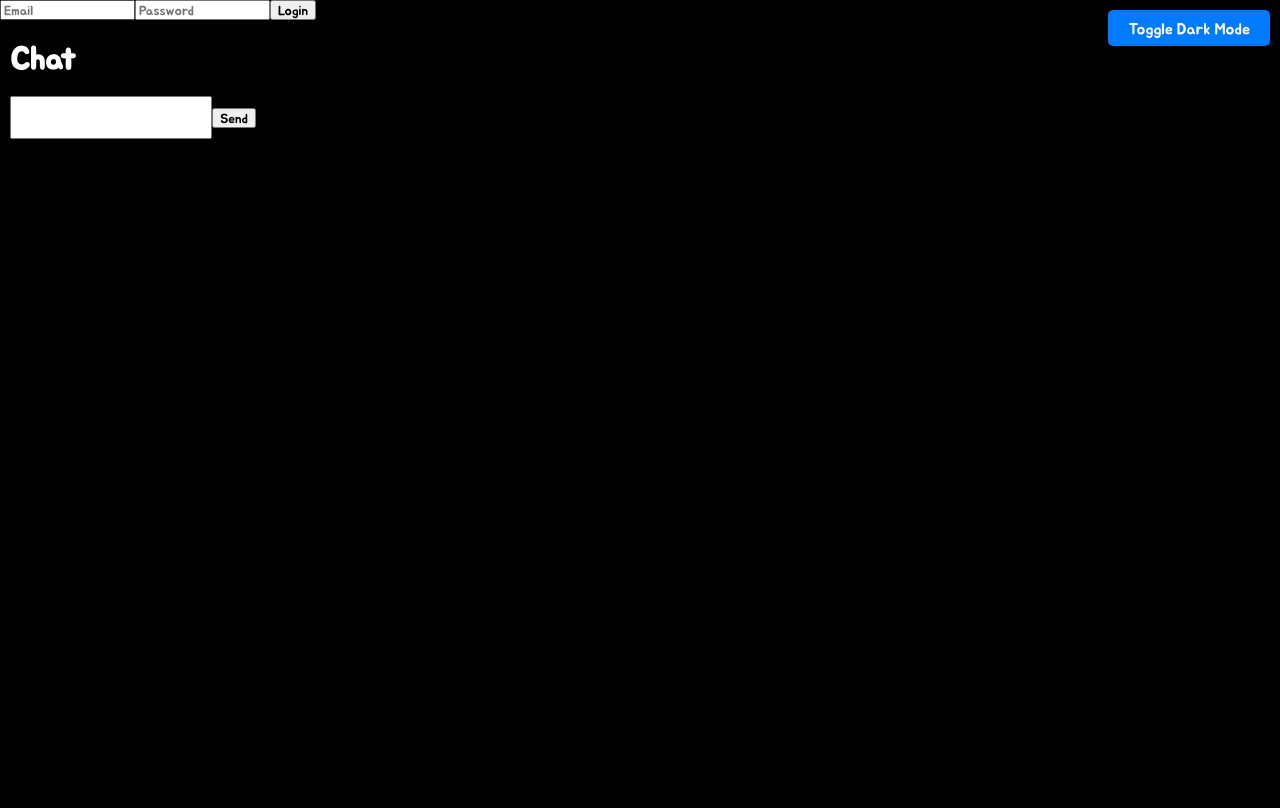
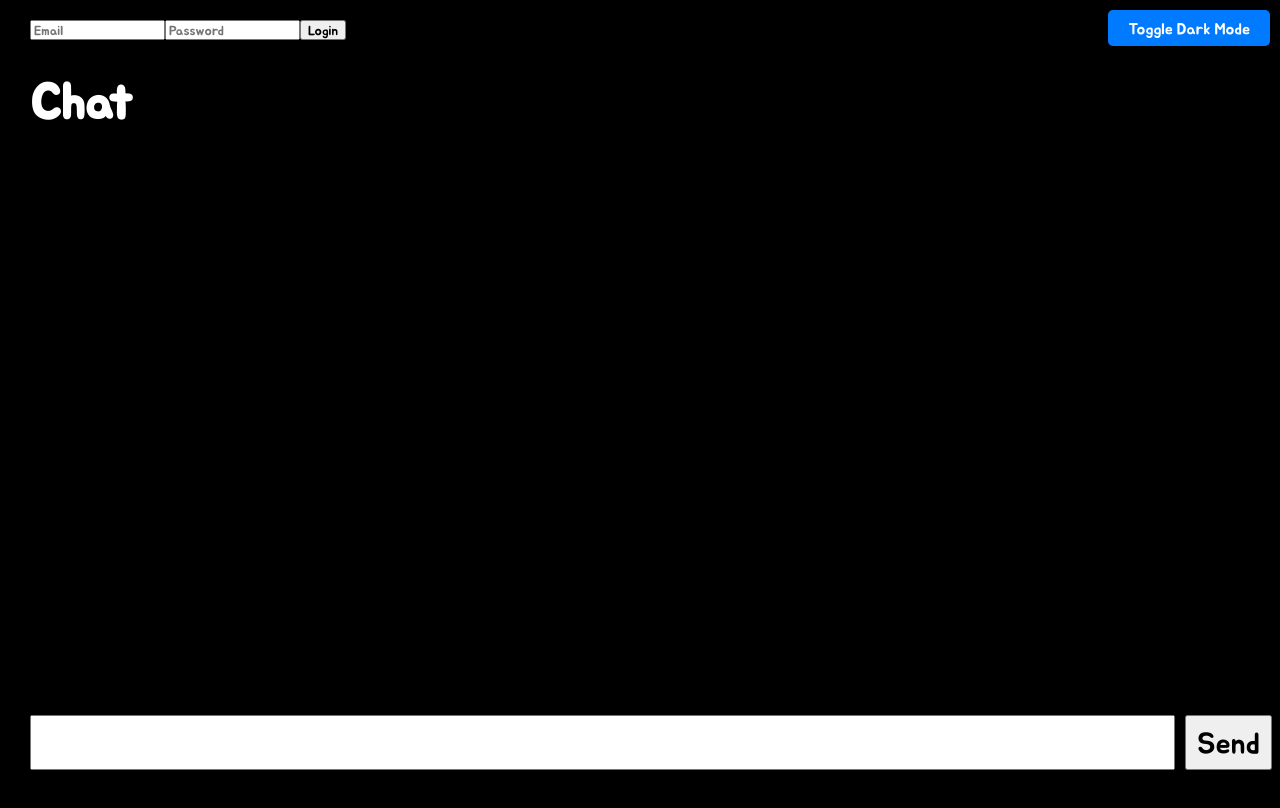
Before and after one commit to alsrl8/davinci_front, a React (Create React App) app: page / in a window 1280 px wide. Shown: the top 808 px of the page. Built offline with nearby package versions, Linux system fonts and the light colour scheme.

Commit message:
Font 크기 및 Chat Component 위치 수정

```diff
--- a/src/App.tsx
+++ b/src/App.tsx
@@ -6,12 +6,12 @@ import RedirectToHTTPS from "./components/RedirectToHTTPS";
 
 const App = () => {
     return (
-        <>
+        <div className="App-container">
             <RedirectToHTTPS/>
             <ThemeProvider>
                 <Main/>
             </ThemeProvider>
-        </>
+        </div>
     );
 };
 
--- a/src/components/Chat/Chat.css
+++ b/src/components/Chat/Chat.css
@@ -1,8 +1,42 @@
 .chat-container {
-    margin-left: 10px;
+    display: flex;
+    flex-direction: column;
+    padding: 0;
+    box-sizing: border-box;
+
+    .title {
+        font-size: 50px;
+    }
+}
+
+.messages-container {
+    flex: 1;
+    overflow-y: auto;
+    margin-bottom: 10px;
+    font-size: 30px;
+}
+
+.message {
+    margin-bottom: 5px;
+}
+
+.input-container {
+    position: fixed;
+    bottom: 30px;
+    display: flex;
+    flex-direction: row;
+    width: 97%;
 }
 
 .chat-input {
-    padding: 0.5em;
-    font-size: 1.2em;
+    flex: 1;
+    padding: 10px;
+    margin-right: 10px;
+    box-sizing: border-box;
+    font-size: 30px;
 }
+
+.input-container .button {
+    padding: 10px;
+    font-size: 30px;
+}
--- a/src/components/Chat/Chat.tsx
+++ b/src/components/Chat/Chat.tsx
@@ -22,19 +22,21 @@ const Chat = (props: ChatProps) => {
 
     return (
         <div className="chat-container">
-            <h1>Chat</h1>
-            <div>
+            <h1 className="title">Chat</h1>
+            <div className="messages-container">
                 {props.messages.map((msg, index) => (
                     <div key={index}>{msg}</div>
                 ))}
             </div>
+            <div className="input-container">
                 <input
                     className="chat-input"
                     type="text"
                     value={message}
                     onChange={(e) => setMessage(e.target.value)}
                 />
-            <button onClick={sendMessage}>Send</button>
+                <button className="button" onClick={sendMessage}>Send</button>
+            </div>
         </div>
     );
 };
--- /dev/null
+++ b/src/components/Main.css
@@ -0,0 +1,24 @@
+body {
+    margin-left: 30px;
+    margin-top: 20px;
+    padding: 0;
+    height: 100vh;
+    display: flex;
+    flex-direction: column;
+}
+
+.main-container {
+    display: flex;
+    flex-direction: column;
+    height: 100%;
+    width: 100%;
+}
+
+.auth-container {
+    flex: 0 0 20%;
+}
+
+.chat-container {
+    flex: 1;
+    overflow-y: auto;
+}
--- a/src/components/Main.tsx
+++ b/src/components/Main.tsx
@@ -4,6 +4,7 @@ import {useTheme} from "../contexts/ThemeContext";
 import DarkModeSwitch from "./DrakModeSwitch/DarkModeSwitch";
 import Chat from "./Chat/Chat";
 import Auth from "./Auth/Auth";
+import "./Main.css";
 
 
 const Main = () => {
@@ -16,9 +17,13 @@ const Main = () => {
     }, [isDarkMode]);
 
     return (
-        <div>
-            <Auth setSocket={setSocket} setMessages={setMessages}/>
-            <Chat socket={socket} messages={messages}/>
+        <div className="main-container">
+            <div className="auth-container">
+                <Auth setSocket={setSocket} setMessages={setMessages}/>
+            </div>
+            <div className="chat-container">
+                <Chat socket={socket} messages={messages}/>
+            </div>
             <DarkModeSwitch toggleTheme={toggleTheme}/>
         </div>
     );
```
Also changed, not shown: src/App.css (indentation only). Lines whose indentation alone changed are shown as unchanged.
